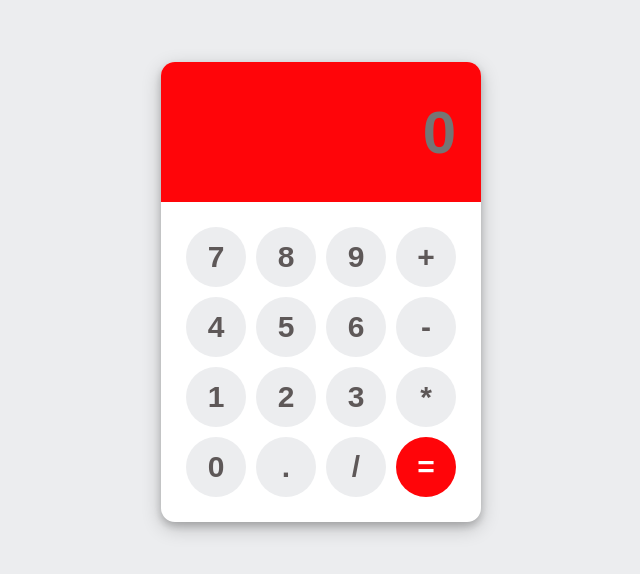
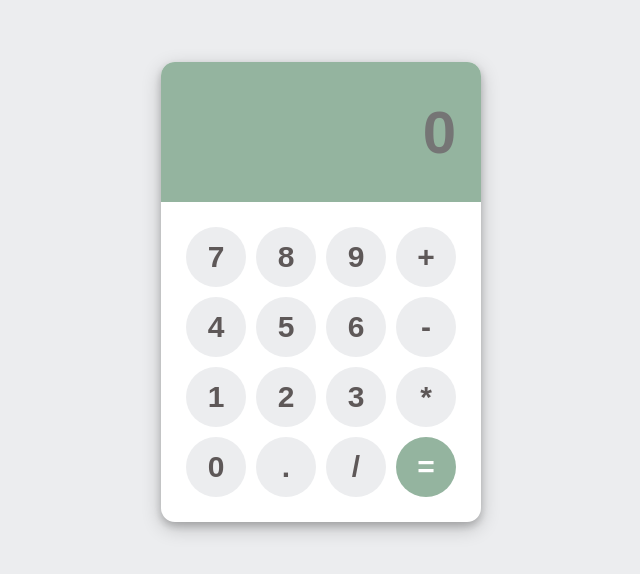
Before and after one commit to putrianggitakr/kalkulator, a plain HTML site: page index.html in a window 1280 px wide. Shown: the part 108-682 px from the top of the page, without its empty margins (319-959 px from the left). Drawn offline with Linux system fonts and the light colour scheme.

Commit message:
Update stylesheet.css

```diff
--- a/stylesheet.css
+++ b/stylesheet.css
@@ -25,7 +25,7 @@ body, html {
 	width: 100%;
 	height: 60px;
 	padding: 40px 0;
-	background: #FF0509;
+	background: #94B49F;
 	border-top-left-radius: 14px;
 	border-top-right-radius: 14px;
 }
@@ -70,7 +70,7 @@ input[type=text] {
 
 }
 .red {
-	background: #FF0509 !important;
+	background: #94B49F !important;
 	color: #ffffff !important;
 
 }
```
